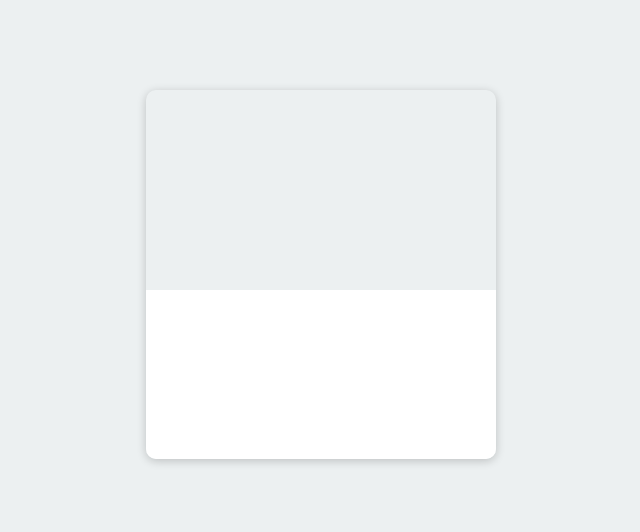
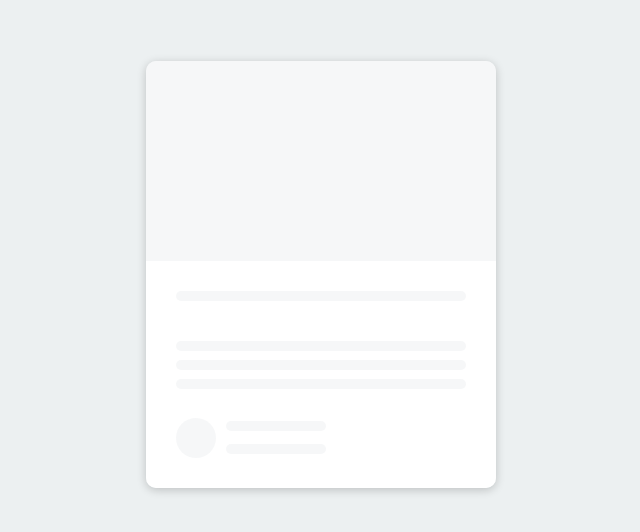
Before and after one commit to willl-8523/content-placeholder, a plain HTML site: page index.html in a window 1280 px wide. Shown: the part 126-658 px from the top of the page, without its empty margins (319-959 px from the left). Drawn offline with Linux system fonts and the light colour scheme.

Commit message:
Add animation

```diff
--- a/style.css
+++ b/style.css
@@ -74,3 +74,27 @@ img {
     color: #aaa;
     margin-top: 5px;
 }
+
+.animated-bg {
+    background-image: linear-gradient(to right, #f6f7f8 0%, #edeef1 10%, #f6f7f8 20%, #f6f7f8 100%);
+    background-size: 200% 100%;
+    animation: bgPos 1s linear infinite;
+}
+
+.animated-bg-text {
+    border-radius: 50px;
+    display: inline-block;
+    margin: 0;
+    height: 10px;
+    width: 100%;
+}
+
+@keyframes bgPos {
+    0% {
+        background-position: 50% 0;
+    }
+
+    100% {
+        background-position: -150% 0;
+    }
+}
```
